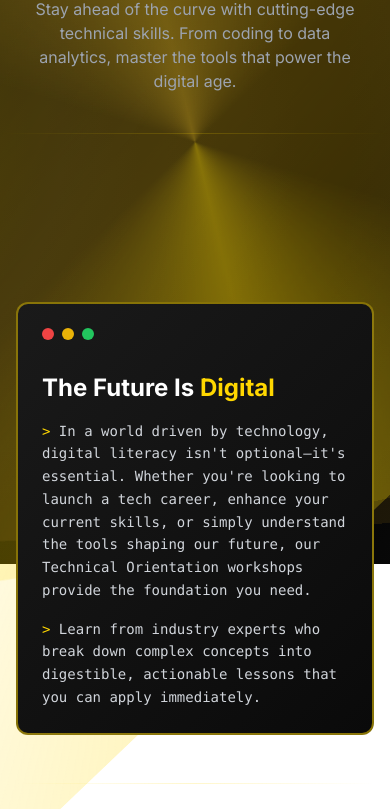
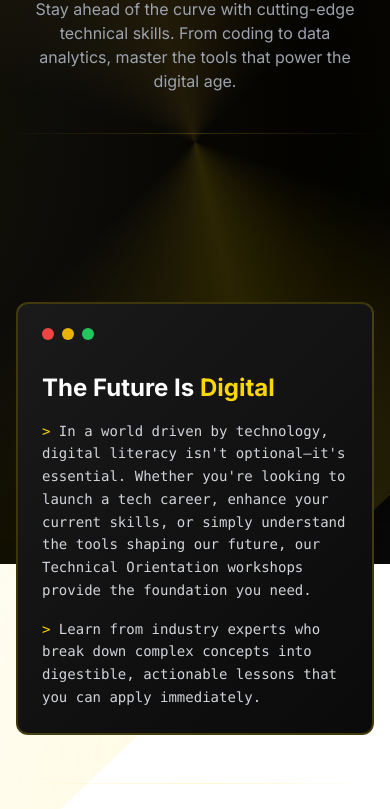
Before and after one commit to Manupriya-Vayalambron/druvatalks, a plain HTML site: page technical.html in a window 390 px wide. Shown: the part 280-1089 px from the top of the page. Drawn offline with nearby package versions, Linux system fonts and the light colour scheme.

Commit message:
changing spolight color

```diff
--- a/technical.html
+++ b/technical.html
@@ -403,43 +403,6 @@
             box-shadow: 0 8px 25px rgba(255, 215, 0, 0.5),
                         0 0 30px rgba(255, 215, 0, 0.3);
         }
-
-        /* Mobile-Only Brightness Boost */
-        @media (max-width: 768px) {
-            .energy-waves {
-                opacity: 0.4 !important;
-            }
-
-            .wave {
-                background: linear-gradient(45deg, transparent, rgba(255, 215, 0, 0.5), transparent) !important;
-            }
-
-            .wave:nth-child(2) {
-                background: linear-gradient(45deg, transparent, rgba(218, 165, 32, 0.5), transparent) !important;
-            }
-
-            body::before {
-                background: conic-gradient(
-                    from 0deg,
-                    transparent 0deg,
-                    transparent 60deg,
-                    rgba(255, 215, 0, 0.35) 120deg,
-                    transparent 180deg,
-                    transparent 240deg,
-                    rgba(218, 165, 32, 0.30) 300deg,
-                    transparent 360deg
-                ) !important;
-            }
-
-            .defense-card {
-                border: 2px solid rgba(255, 215, 0, 0.5) !important;
-            }
-
-            nav {
-                box-shadow: 0 4px 30px rgba(0, 0, 0, 0.5),
-                            0 0 30px rgba(255, 215, 0, 0.5) !important;
-            }
-        }
     </style>
     <script>
         tailwind.config = {
```
Also changed, not shown: life-skills.html (+0 -29 lines).
